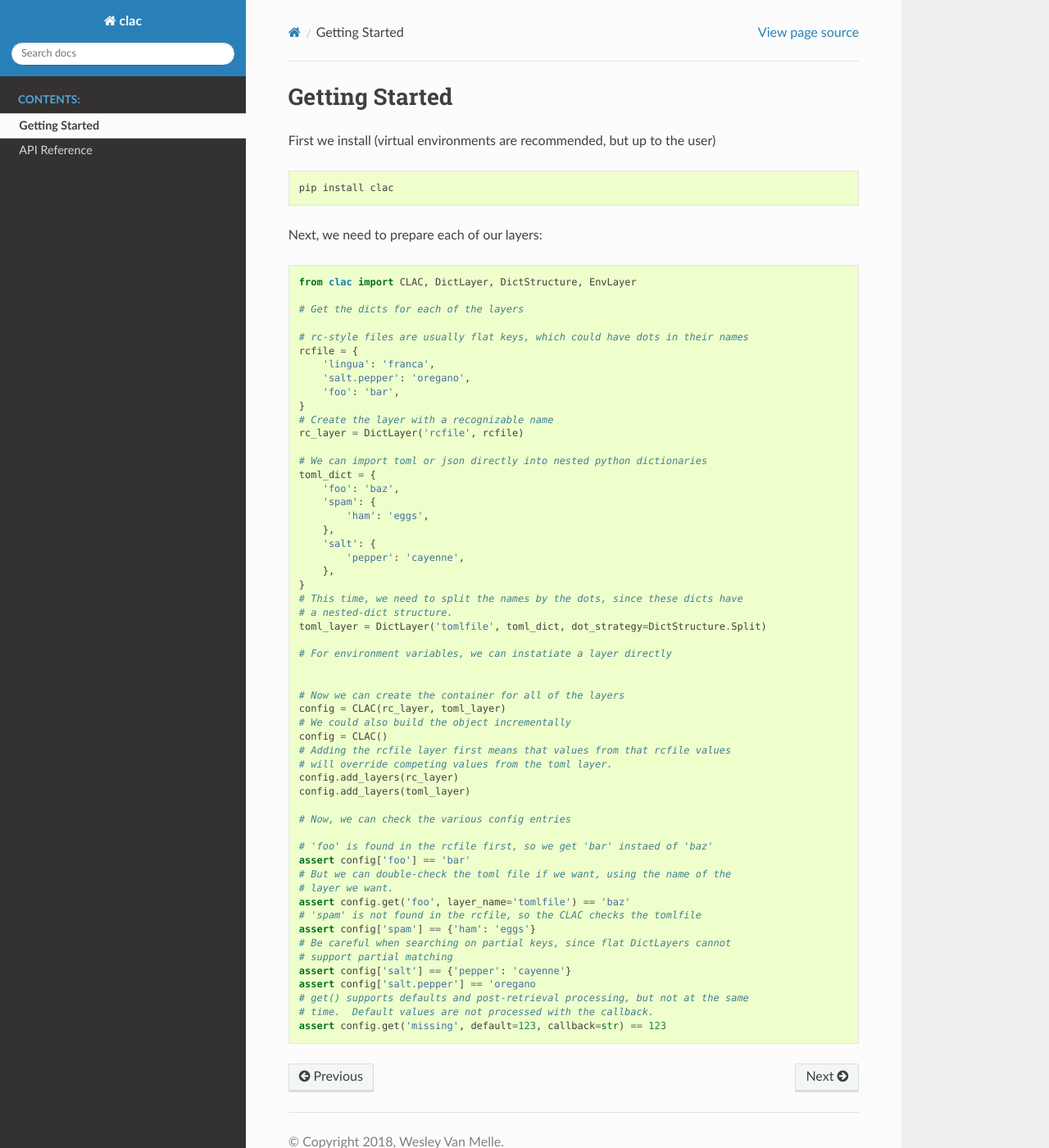
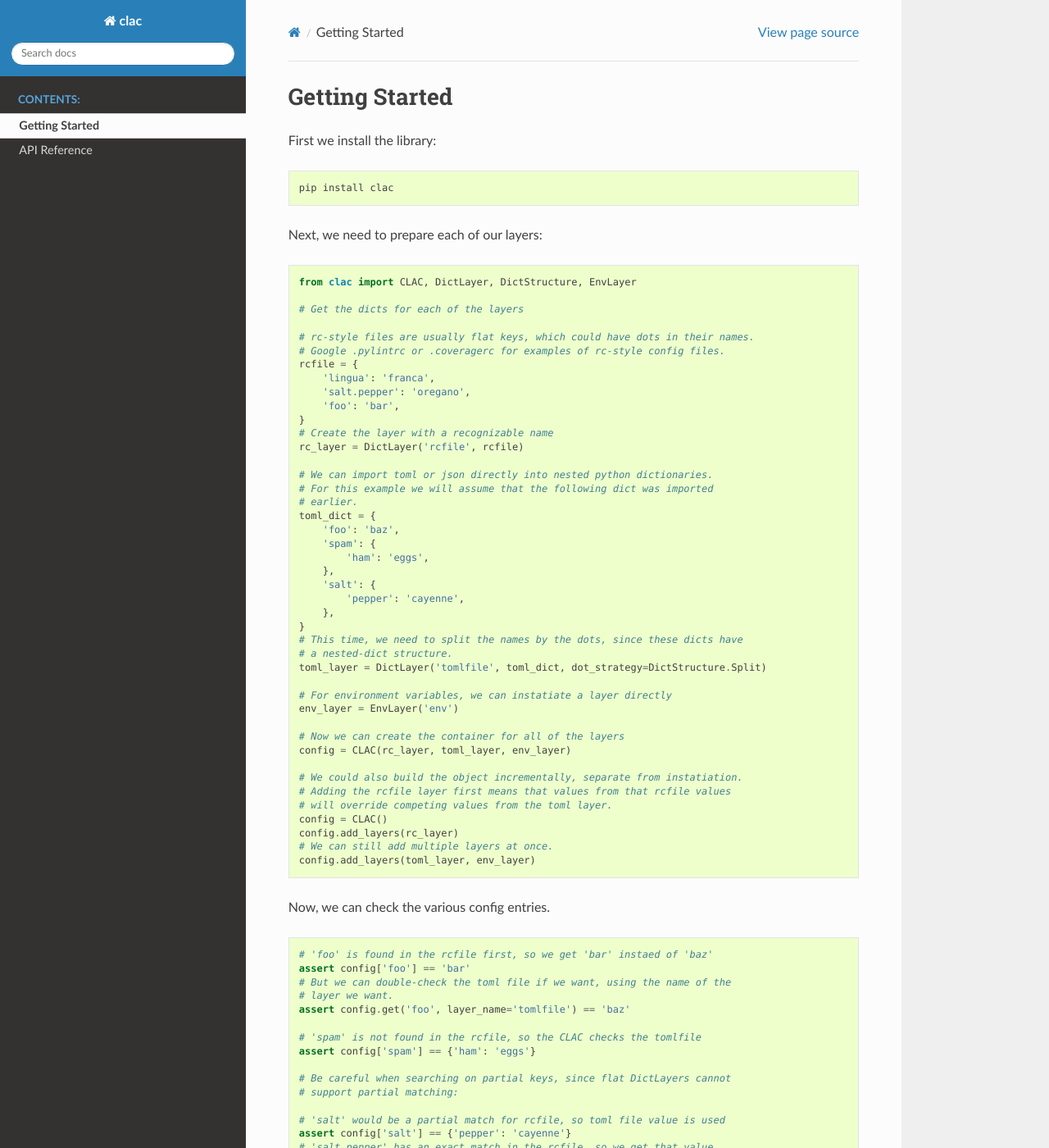
Before and after one commit to iamtheauthor/clac, a Sphinx documentation site: the page built from docs/source/getting-started.rst, in a window 1280 px wide and 1400 px high. Shown: the whole window at 82% size. Built offline with Sphinx 7.4.7 and the Read the Docs theme 2.0.0, drawn with Linux system fonts in a browser that asks for light colours; some of the changed text lies outside the part shown.

Commit message:
Update docs, add clarification

```diff
--- a/docs/source/getting-started.rst
+++ b/docs/source/getting-started.rst
@@ -1,7 +1,7 @@
 Getting Started
 ===============
 
-First we install (virtual environments are recommended, but up to the user)
+First we install the library:
 
 .. code-block:: bash
 
@@ -15,7 +15,8 @@
 
    # Get the dicts for each of the layers
 
-   # rc-style files are usually flat keys, which could have dots in their names
+   # rc-style files are usually flat keys, which could have dots in their names.
+   # Google .pylintrc or .coveragerc for examples of rc-style config files.
    rcfile = {
        'lingua': 'franca',
        'salt.pepper': 'oregano',
@@ -24,7 +25,9 @@
    # Create the layer with a recognizable name
    rc_layer = DictLayer('rcfile', rcfile)
 
-   # We can import toml or json directly into nested python dictionaries
+   # We can import toml or json directly into nested python dictionaries.
+   # For this example we will assume that the following dict was imported
+   # earlier.
    toml_dict = {
        'foo': 'baz',
        'spam': {
@@ -39,30 +42,45 @@
    toml_layer = DictLayer('tomlfile', toml_dict, dot_strategy=DictStructure.Split)
 
    # For environment variables, we can instatiate a layer directly
-
+   env_layer = EnvLayer('env')
 
    # Now we can create the container for all of the layers
-   config = CLAC(rc_layer, toml_layer)
-   # We could also build the object incrementally
-   config = CLAC()
+   config = CLAC(rc_layer, toml_layer, env_layer)
+
+   # We could also build the object incrementally, separate from instatiation.
    # Adding the rcfile layer first means that values from that rcfile values
    # will override competing values from the toml layer.
+   config = CLAC()
    config.add_layers(rc_layer)
-   config.add_layers(toml_layer)
+   # We can still add multiple layers at once.
+   config.add_layers(toml_layer, env_layer)
 
-   # Now, we can check the various config entries
+Now, we can check the various config entries.
+
+.. code-block:: python
 
    # 'foo' is found in the rcfile first, so we get 'bar' instaed of 'baz'
    assert config['foo'] == 'bar'
    # But we can double-check the toml file if we want, using the name of the
    # layer we want.
    assert config.get('foo', layer_name='tomlfile') == 'baz'
+
    # 'spam' is not found in the rcfile, so the CLAC checks the tomlfile
    assert config['spam'] == {'ham': 'eggs'}
+
    # Be careful when searching on partial keys, since flat DictLayers cannot
-   # support partial matching
+   # support partial matching:
+
+   # 'salt' would be a partial match for rcfile, so toml file value is used
    assert config['salt'] == {'pepper': 'cayenne'}
+   # 'salt.pepper' has an exact match in the rcfile, so we get that value
+   # before the toml file.
    assert config['salt.pepper'] == 'oregano
+
    # get() supports defaults and post-retrieval processing, but not at the same
-   # time.  Default values are not processed with the callback.
+   # time.  Default values are *not* processed with the callback.
+
+   # Here, we set the callback to str, but still get an int, because the value
+   # was not found, and the callback was never executed.  This return the
+   # default value as-is.
    assert config.get('missing', default=123, callback=str) == 123
```
Also changed, not shown: docs/source/index.rst (+22 -2 lines).
